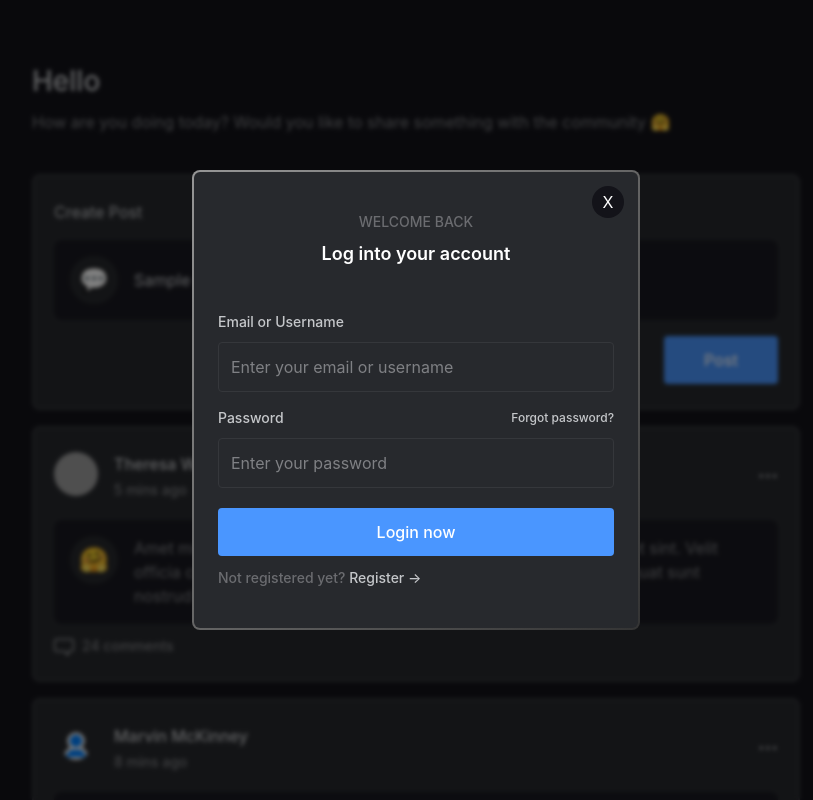
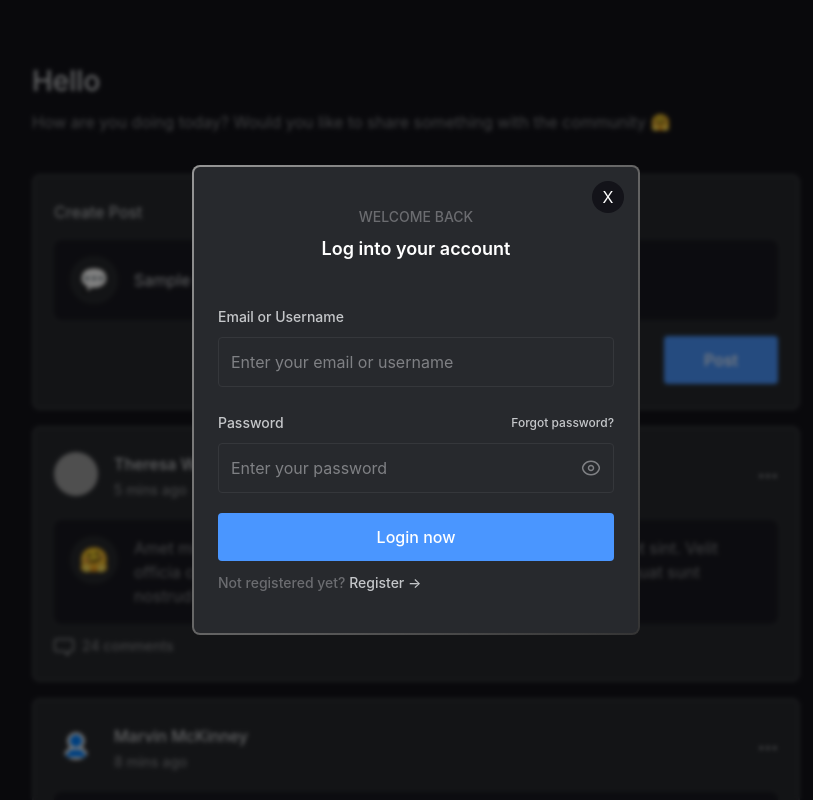
Before and after one commit to aayush-jangra/frontend, a React (Create React App) app in the folder auth-ui/: page / in a window 1280 px wide. Both pictures are taken after typing "Sample" into the empty fields and a click on the button "Post". Shown: the top 800 px of the page, without its empty margins (224-1037 px from the left). Built offline with nearby package versions, Linux system fonts and the light colour scheme; grey boxes are pictures that could not be loaded.

Commit message:
ui-enhancements added PasswordInput

```diff
--- a/auth-ui/src/Components/LoginComponent.tsx
+++ b/auth-ui/src/Components/LoginComponent.tsx
@@ -2,6 +2,7 @@ import { useState } from "react";
 import { useUsers } from "../data/useUsers";
 import { TextInput } from "./TextInput";
 import { AuthErrorMsg } from "../schema/auth.schema";
+import { PasswordInput } from "./PasswordInput";
 
 export const LoginComponent: React.FC<{ openRegisterTab: () => void }> = ({
   openRegisterTab,
@@ -51,20 +52,9 @@ export const LoginComponent: React.FC<{ openRegisterTab: () => void }> = ({
             placeholder="Enter your email or username"
           />
           <div className="flex flex-col gap-2.5">
-            <div className="flex w-full justify-between">
-              <div className="font-medium text-sm text-text-primary">
-                Password
-              </div>
-              <button
-                type="button"
-                onClick={() => {}}
-                className="font-medium text-xs text-text-primary"
-              >
-                Forgot password?
-              </button>
-            </div>
-            <TextInput
-              type="password"
+            <PasswordInput
+              heading="Password"
+              forgotPassword={() => {}}
               value={password}
               onChange={handleChange}
               name="password"
--- /dev/null
+++ b/auth-ui/src/Components/PasswordInput.tsx
@@ -0,0 +1,66 @@
+import { useState } from "react";
+import Eye from "../Assets/Icons/eye.svg";
+
+interface PasswordInputProps
+  extends React.InputHTMLAttributes<HTMLInputElement> {
+  heading?: string;
+  errorMsg?: string;
+  forgotPassword?(): void;
+}
+
+export const PasswordInput: React.FC<PasswordInputProps> = ({
+  heading,
+  forgotPassword,
+  errorMsg,
+  className: customClass,
+  ...props
+}) => {
+  const [showPassword, setShowPassword] = useState(false);
+
+  const toggleShowPassword = () => {
+    setShowPassword((prev) => !prev);
+  };
+
+  return (
+    <div className="flex flex-col gap-2.5">
+      <div className=""></div>
+      <div className="flex w-full justify-between text-text-primary font-medium">
+        {heading && <div className="text-sm">{heading}</div>}
+        {forgotPassword && (
+          <button type="button" onClick={forgotPassword} className="text-xs">
+            Forgot password?
+          </button>
+        )}
+      </div>
+      <div
+        className={`flex gap-2 border-sm rounded bg-transparent focus-within:outline outline-1 outline-white items-center ${
+          errorMsg ? "border-red-500" : "border-border-primary"
+        } ${customClass}`}
+      >
+        <input
+          type={`${showPassword ? "text" : "password"}`}
+          autoComplete="off"
+          className="custom-password-input w-full bg-transparent text-text-primary placeholder:text-content p-3 outline-none"
+          {...props}
+        />
+        <button
+          type="button"
+          className="relative shrink-0"
+          onClick={toggleShowPassword}
+        >
+          <div className="absolute inset-1/2">
+            <div
+              className={`bg-content border-post rounded rotate-45 -translate-x-1/2 -translate-y-1/2 transition-all duration-300 ${
+                showPassword ? "w-6 p-[1px] border" : "w-0 p-0 border-0"
+              }`}
+            ></div>
+          </div>
+          <img className="p-3 cursor-pointer" src={Eye} />
+        </button>
+      </div>
+      {errorMsg && (
+        <div className="-mt-2 text-red-500 text-sm italic">{errorMsg}</div>
+      )}
+    </div>
+  );
+};
--- a/auth-ui/src/Components/TextInput.tsx
+++ b/auth-ui/src/Components/TextInput.tsx
@@ -3,12 +3,12 @@ interface TextInputProps extends React.InputHTMLAttributes<HTMLInputElement> {
   errorMsg?: string;
 }
 
-export const TextInput = ({
+export const TextInput: React.FC<TextInputProps> = ({
   heading,
   errorMsg = "",
   className: customClass,
   ...props
-}: TextInputProps) => {
+}) => {
   return (
     <div className="flex flex-col gap-2.5">
       {heading && (
--- a/auth-ui/tailwind.config.js
+++ b/auth-ui/tailwind.config.js
@@ -41,5 +41,13 @@ module.exports = {
 
       addUtilities(newUtilities, ["responsive", "hover"]);
     },
+    function ({ addComponents }) {
+      addComponents({
+        // Removes default show/hide button from edge
+        ".custom-password-input::-ms-reveal": {
+          display: "none",
+        },
+      });
+    },
   ],
 };
```
Also changed, not shown: auth-ui/src/Assets/Icons/eye.svg (added).
